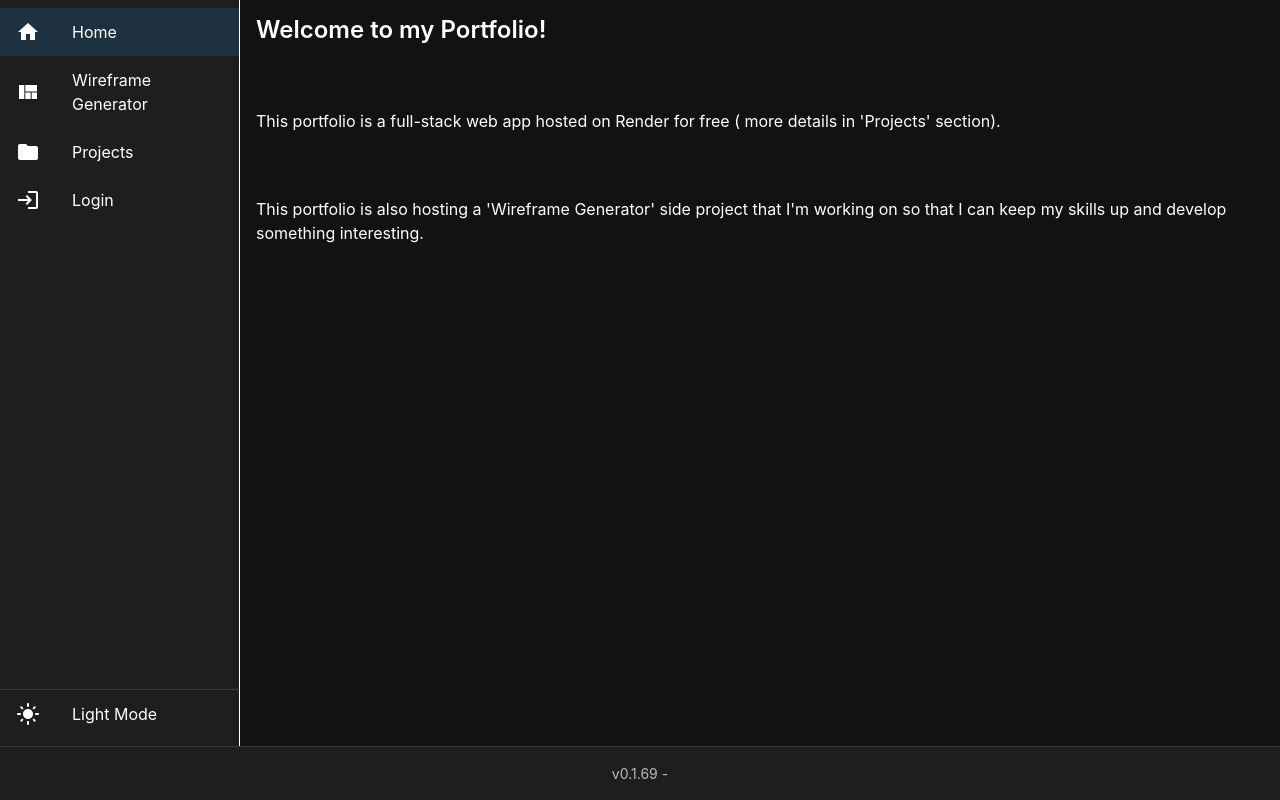
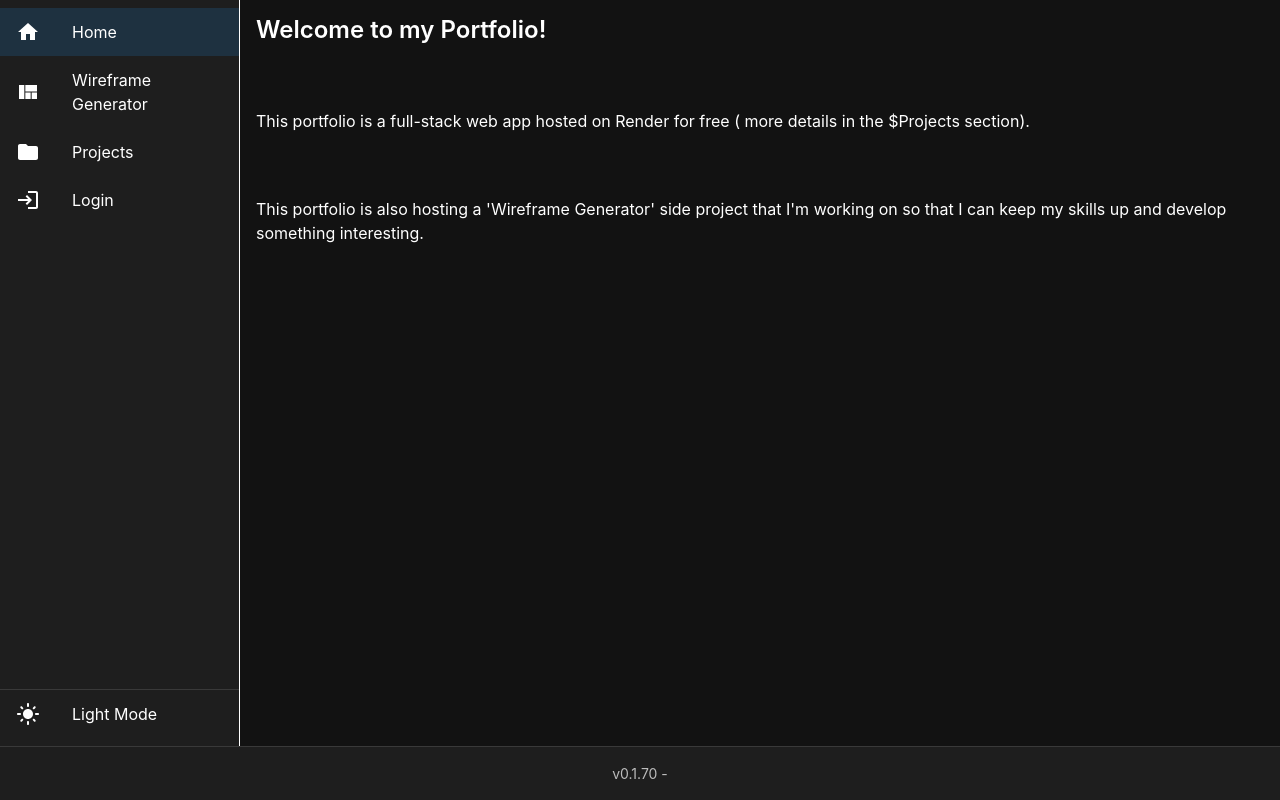
Before and after one commit to LukeAWeaver/AI-Wireframe-Generator, a React (Vite) app in the folder frontend/: page / in a window 1280 px wide. Built offline with nearby package versions, Linux system fonts and the light colour scheme; no server answers.

Commit message:
UX enhancements part 2

```diff
--- a/frontend/src/compound/home/HomeContent.tsx
+++ b/frontend/src/compound/home/HomeContent.tsx
@@ -2,7 +2,7 @@ import { Stack, Typography } from '@mui/material';
 export const HomeContent = () => (
   <Stack gap={8}>
   <Typography variant="h4">Welcome to my Portfolio!</Typography>
-  <Typography>This portfolio is a full-stack web app hosted on Render for free ( more details in 'Projects' section).</Typography>
+  <Typography>This portfolio is a full-stack web app hosted on Render for free ( more details in the ${"Projects"} section).</Typography>
   <Typography>This portfolio is also hosting a 'Wireframe Generator' side project that I'm working on so that I can keep my skills up and develop something interesting.</Typography>
   </Stack>
 );
--- a/frontend/src/version.ts
+++ b/frontend/src/version.ts
@@ -1 +1 @@
-export const APP_VERSION = '0.1.69'
+export const APP_VERSION = '0.1.70'
```
Also changed, not shown: 1 other file (tests, documents, lock files or other folders).
